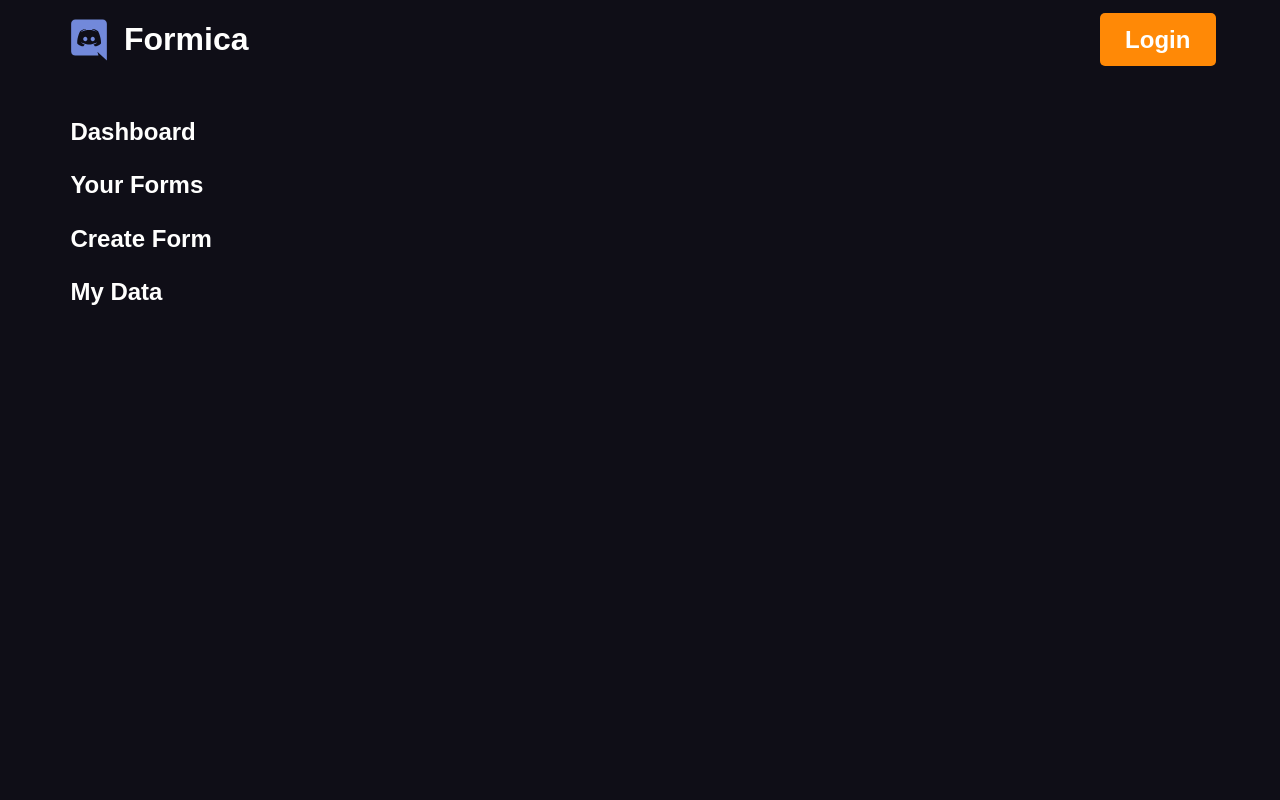
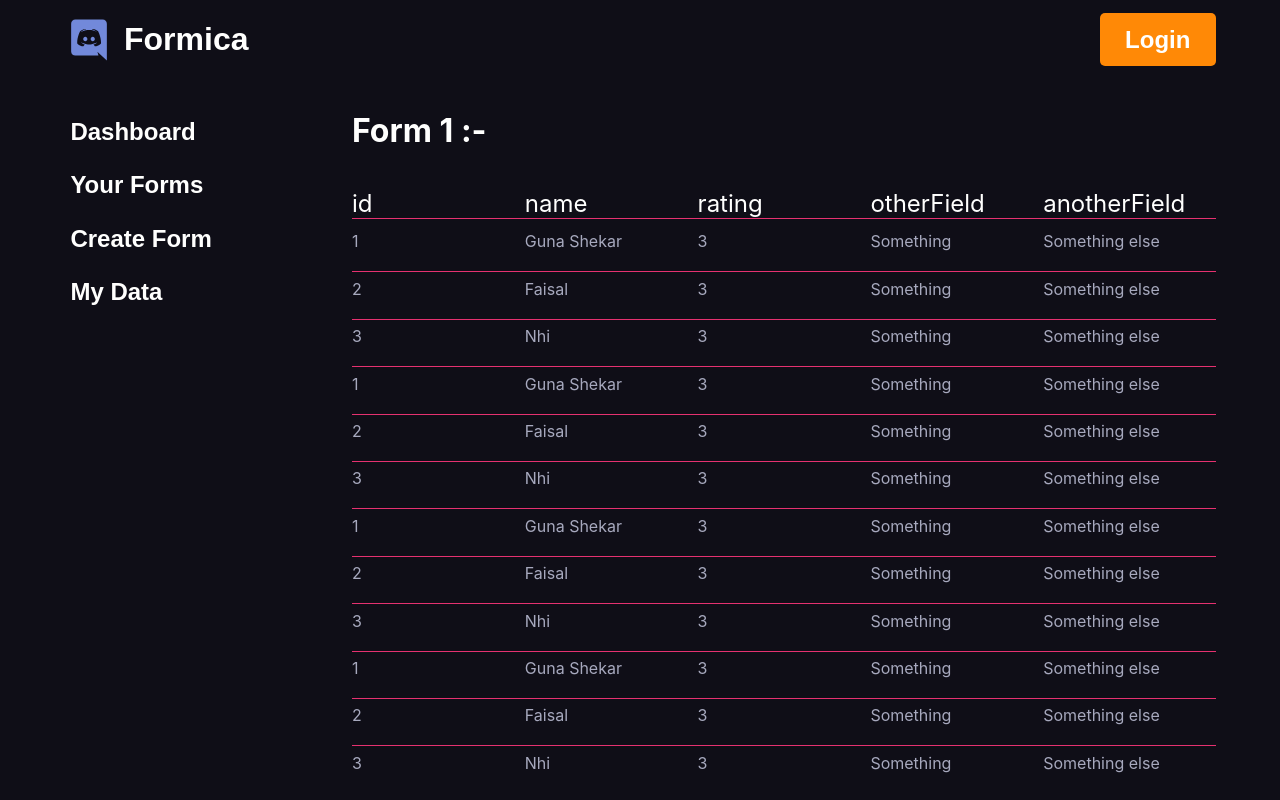
Before and after one commit to felixfaisal/formica, a React (Create React App) app in the folder frontend/: page /forms/1 in a window 1280 px wide. Built offline with nearby package versions, Linux system fonts and the light colour scheme; a web font is replaced by a local one.

Commit message:
implement form data page

```diff
--- /dev/null
+++ b/frontend/src/Assets/Data/formData.js
@@ -0,0 +1,122 @@
+export default [
+	{
+		id: 1,
+		name: "Guna Shekar",
+		rating: 3,
+		otherField: "Something",
+		anotherField: "Something else",
+		oneMoreField: "Something other than the last one",
+	},
+	{
+		id: 2,
+		name: "Faisal",
+		rating: 3,
+		otherField: "Something",
+		anotherField: "Something else",
+		oneMoreField: "Something other than the last one",
+	},
+	{
+		id: 3,
+		name: "Nhi",
+		rating: 3,
+		otherField: "Something",
+		anotherField: "Something else",
+		oneMoreField: "Something other than the last one",
+	},
+	{
+		id: 1,
+		name: "Guna Shekar",
+		rating: 3,
+		otherField: "Something",
+		anotherField: "Something else",
+		oneMoreField: "Something other than the last one",
+	},
+	{
+		id: 2,
+		name: "Faisal",
+		rating: 3,
+		otherField: "Something",
+		anotherField: "Something else",
+		oneMoreField: "Something other than the last one",
+	},
+	{
+		id: 3,
+		name: "Nhi",
+		rating: 3,
+		otherField: "Something",
+		anotherField: "Something else",
+		oneMoreField: "Something other than the last one",
+	},
+	{
+		id: 1,
+		name: "Guna Shekar",
+		rating: 3,
+		otherField: "Something",
+		anotherField: "Something else",
+		oneMoreField: "Something other than the last one",
+	},
+	{
+		id: 2,
+		name: "Faisal",
+		rating: 3,
+		otherField: "Something",
+		anotherField: "Something else",
+		oneMoreField: "Something other than the last one",
+	},
+	{
+		id: 3,
+		name: "Nhi",
+		rating: 3,
+		otherField: "Something",
+		anotherField: "Something else",
+		oneMoreField: "Something other than the last one",
+	},
+	{
+		id: 1,
+		name: "Guna Shekar",
+		rating: 3,
+		otherField: "Something",
+		anotherField: "Something else",
+		oneMoreField: "Something other than the last one",
+	},
+	{
+		id: 2,
+		name: "Faisal",
+		rating: 3,
+		otherField: "Something",
+		anotherField: "Something else",
+		oneMoreField: "Something other than the last one",
+	},
+	{
+		id: 3,
+		name: "Nhi",
+		rating: 3,
+		otherField: "Something",
+		anotherField: "Something else",
+		oneMoreField: "Something other than the last one",
+	},
+	{
+		id: 1,
+		name: "Guna Shekar",
+		rating: 3,
+		otherField: "Something",
+		anotherField: "Something else",
+		oneMoreField: "Something other than the last one",
+	},
+	{
+		id: 2,
+		name: "Faisal",
+		rating: 3,
+		otherField: "Something",
+		anotherField: "Something else",
+		oneMoreField: "Something other than the last one",
+	},
+	{
+		id: 3,
+		name: "Nhi",
+		rating: 3,
+		otherField: "Something",
+		anotherField: "Something else",
+		oneMoreField: "Something other than the last one",
+	},
+];
--- a/frontend/src/Assets/Data/forms.js
+++ b/frontend/src/Assets/Data/forms.js
@@ -1,23 +1,27 @@
 export default [
 	{
+		id: 1,
 		title: "Among Us Feedback",
 		responses: 125,
 		shared: 6,
 		accepting: true,
 	},
 	{
+		id: 2,
 		title: "Suitable Timing for Twitch Streaming in Latin America",
 		responses: 299,
 		shared: 8,
 		accepting: true,
 	},
 	{
+		id: 3,
 		title: "Among Us Feedback",
 		responses: 125,
 		shared: 6,
 		accepting: false,
 	},
 	{
+		id: 4,
 		title: "Among Us Feedback",
 		responses: 125,
 		shared: 6,
--- a/frontend/src/Components/FormCard/FormCard.js
+++ b/frontend/src/Components/FormCard/FormCard.js
@@ -1,13 +1,14 @@
 import React from "react";
+import { Link } from "react-router-dom";
 
 import styles from "./FormCard.module.css";
 
 import { ReactComponent as Person } from "../../Assets/Images/person.svg";
 import { ReactComponent as Send } from "../../Assets/Images/send.svg";
 
-const FormCard = ({ title, responses, shared, accepting }) => {
+const FormCard = ({ id, title, responses, shared, accepting }) => {
 	return (
-		<div className={styles.card_container}>
+		<Link className={styles.card_container} to={`forms/${id}`}>
 			<h2 className={styles.card_title}>
 				{title.slice(0, 25)}
 				{title.length > 25 ? "..." : null}
@@ -26,7 +27,7 @@ const FormCard = ({ title, responses, shared, accepting }) => {
 				<span className={accepting ? styles.accepting : styles.not_accepting} />
 				{!accepting ? "Not " : null}Accepting Responses
 			</h3>
-		</div>
+		</Link>
 	);
 };
 
--- a/frontend/src/Components/FormCard/FormCard.module.css
+++ b/frontend/src/Components/FormCard/FormCard.module.css
@@ -14,6 +14,7 @@
   margin-bottom: 2vw;
   cursor: pointer;
   transition: transform 0.5s;
+  text-decoration: none;
 }
 
 .card_container:hover {
--- /dev/null
+++ b/frontend/src/Containers/FormData/FormData.js
@@ -0,0 +1,28 @@
+import React from "react";
+import { useParams } from "react-router";
+
+import styles from "./FormData.module.css";
+
+import formData from "../../Assets/Data/formData";
+
+const FormData = () => {
+	const { id } = useParams();
+
+	const displayHeadings = Object.keys(formData[0]).map((key) => <div className={styles.heading}>{key}</div>);
+
+	const displayRow = (row) => Object.keys(row).map((key) => <div className={styles.data}>{row[key]}</div>);
+
+	const displayRows = formData.map((row) => <div className={styles.row}>{displayRow(row)}</div>);
+
+	return (
+		<>
+			<h3 className={styles.title}>Form {id} :- </h3>
+			<div className={styles.container}>
+				<div className={styles.row}>{displayHeadings}</div>
+				{displayRows}
+			</div>
+		</>
+	);
+};
+
+export default FormData;
--- /dev/null
+++ b/frontend/src/Containers/FormData/FormData.module.css
@@ -0,0 +1,40 @@
+.container {
+  display: flex;
+  flex-direction: column;
+  overflow-y: scroll;
+  max-height: 90%;
+}
+
+.title {
+  font-size: var(--h2);
+  color: var(--title-text-color);
+  margin: 0;
+  margin-bottom: 3vw;
+}
+
+.row {
+  display: inline-flex;
+  align-self: stretch;
+  justify-self: stretch;
+  justify-content: stretch;
+  align-items: stretch;
+  min-width: 100%;
+}
+
+.row > div {
+  width: fit-content;
+  border-bottom: 1px solid var(--tertiary-color);
+  min-width: 20%;
+}
+
+.heading {
+  font-size: var(--h3);
+  color: var(--title-text-color);
+  margin-bottom: 1vw;
+}
+
+.data {
+  font-size: var(--normal-text);
+  color: var(--paragraph-color);
+  margin-bottom: 0.5vw;
+}
--- /dev/null
+++ b/frontend/src/Containers/FormData/index.js
@@ -0,0 +1,2 @@
+import FormData from "./FormData";
+export default FormData;
--- a/frontend/src/Containers/Forms/Forms.js
+++ b/frontend/src/Containers/Forms/Forms.js
@@ -8,7 +8,13 @@ import forms from "../../Assets/Data/forms";
 
 const Forms = () => {
 	const displayForms = forms.map((form) => (
-		<FormCard title={form.title} responses={form.responses} shared={form.shared} accepting={form.accepting} />
+		<FormCard
+			title={form.title}
+			id={form.id}
+			responses={form.responses}
+			shared={form.shared}
+			accepting={form.accepting}
+		/>
 	));
 
 	return <div className={styles.container}>{displayForms}</div>;
--- a/frontend/src/Containers/Home/Home.js
+++ b/frontend/src/Containers/Home/Home.js
@@ -4,6 +4,7 @@ import { Route, Switch } from "react-router";
 import Dashboard from "../Dashboard";
 import Forms from "../Forms/Forms";
 import CreateForm from "../CreateForm/CreateForm";
+import FormData from "../FormData/FormData";
 
 import TabNav from "../../Components/TabNav/TabNav";
 
@@ -23,6 +24,9 @@ const Home = () => {
 					<Route exact path="/forms">
 						<Forms />
 					</Route>
+					<Route exact path="/forms/:id">
+						<FormData />
+					</Route>
 					<Route exact path="/create">
 						<CreateForm />
 					</Route>
--- a/frontend/src/index.css
+++ b/frontend/src/index.css
@@ -18,6 +18,7 @@ code {
 * {
   box-sizing: border-box;
   max-width: 100%;
+  max-height: 100%;
 }
 
 :root {
@@ -45,12 +46,12 @@ code {
 
 /* width */
 ::-webkit-scrollbar {
-  width: 10px;
+  height: 5px;
+  width: 5px;
 }
 
 /* Track */
 ::-webkit-scrollbar-track {
-  /* box-shadow: inset 0 0 5px var(--primary-color-light); */
   border-radius: 10px;
 }
 
```
